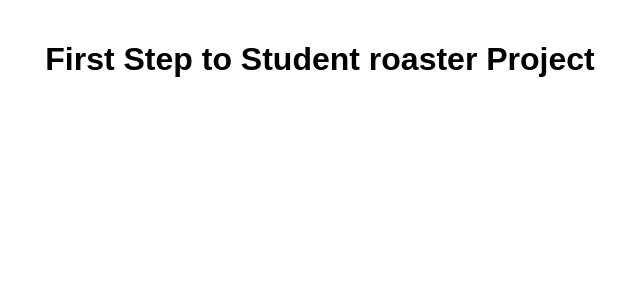
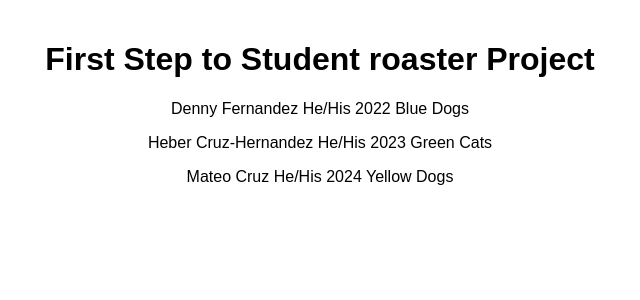
Before and after one commit to dacruz2021/redo-of-whole-classroaster-2021, a React (Create React App) app: page / in a window 1280 px wide. Shown: the top 300 px of the page, without its empty margins (320-960 px from the left). Built offline with nearby package versions, Linux system fonts and the light colour scheme.

Commit message:
2D array called and rendered with comments I finally got my code to render and figured out how for loops work with 2D arrays :)

```diff
--- a/src/App.js
+++ b/src/App.js
@@ -1,43 +1,42 @@
 import "./styles.css";
-//previous function that called people
-//function people(first, last, pronouns, year, color, animal) {
-//return (
-//<div class="row">
-//<div class="blue">{first}</div>
-//<div>{last}</div>
-//<div class="blue">{pronouns}</div>
-//<div>{year}</div>
-//<div>{color}</div>
-//<div class="blue">{animal}</div>
-//</div>
-//);
-//}
 
-function people(first, last) {
+function people(first, last, pronouns, year, color, animal) {
   //this is not necessary but why does the 2D array not render?
-  <div class="row">
-    <div> {first}</div>
-    <div>{last}</div>
-  </div>;
+  // you need to return the information in jsx ( use {}) and then call the parameters so it will render
+  return (
+    <p>
+      {" "}
+      {first} {last} {pronouns} {year} {color} {animal}{" "}
+    </p>
+  );
 }
 export default function App() {
-  //these are from prvious session and can be called in the App div with {denny}
-  //const denny = people("Denny", "Fernandexz", "He/His", 2022, "Blue", "Dogs");
-  //const heber = people("Heber","Cruz-Hernandez","He/His","2023","Green","Cats");
-
-  // "you" array that contains data for first and last in the people function
+  //this is a 2d array that holds the information from each individual and is later called in the for loop
   let you = [
-    ["Denny", "Fernandez"],
-    ["Heber", "Cruz-Hernandez"]
+    ["Denny", "Fernandez", "He/His", "2022", "Blue", "Dogs"],
+    ["Heber", "Cruz-Hernandez", "He/His", "2023", "Green", "Cats"],
+    ["Mateo", "Cruz", "He/His", "2024", "Yellow", "Dogs"]
   ];
-  // blank array called elements that is supposed to hold the information from "you" once ran through the for
-  //loop
+  // let elements reamain blank so that the for loop will run and input it later
   let elements = [];
   //for loop that tries to gather information from "you" and push the information to elements to be displayed
+  // hold each parameter as a variable to that you can assaign it a piece of information from the
+  // you 2d array. As it itterates. each variable is assigned the parameter from the you 2d array
+  // we use .push to push the information inoto the elements array that is later called in our
+  // return App.
   for (let u of you) {
+    // first is the parameter of people and is then assaigned the [0] piece of inforamtion in the 2d array
+    // for people. This continues until every parameter in the people function is called
     let first = u[0];
     let last = u[1];
-    elements.push(people(first, last));
+    let pronouns = u[2];
+    let year = u[3];
+    let color = u[4];
+    let animal = u[5];
+    //elements.push is where the information is going once the for loop has ran through
+    //we call people with all of the parameters since the information is now updated and the
+    // elements array now has information to call on.
+    elements.push(people(first, last, pronouns, year, color, animal));
   }
 
   return (
```
